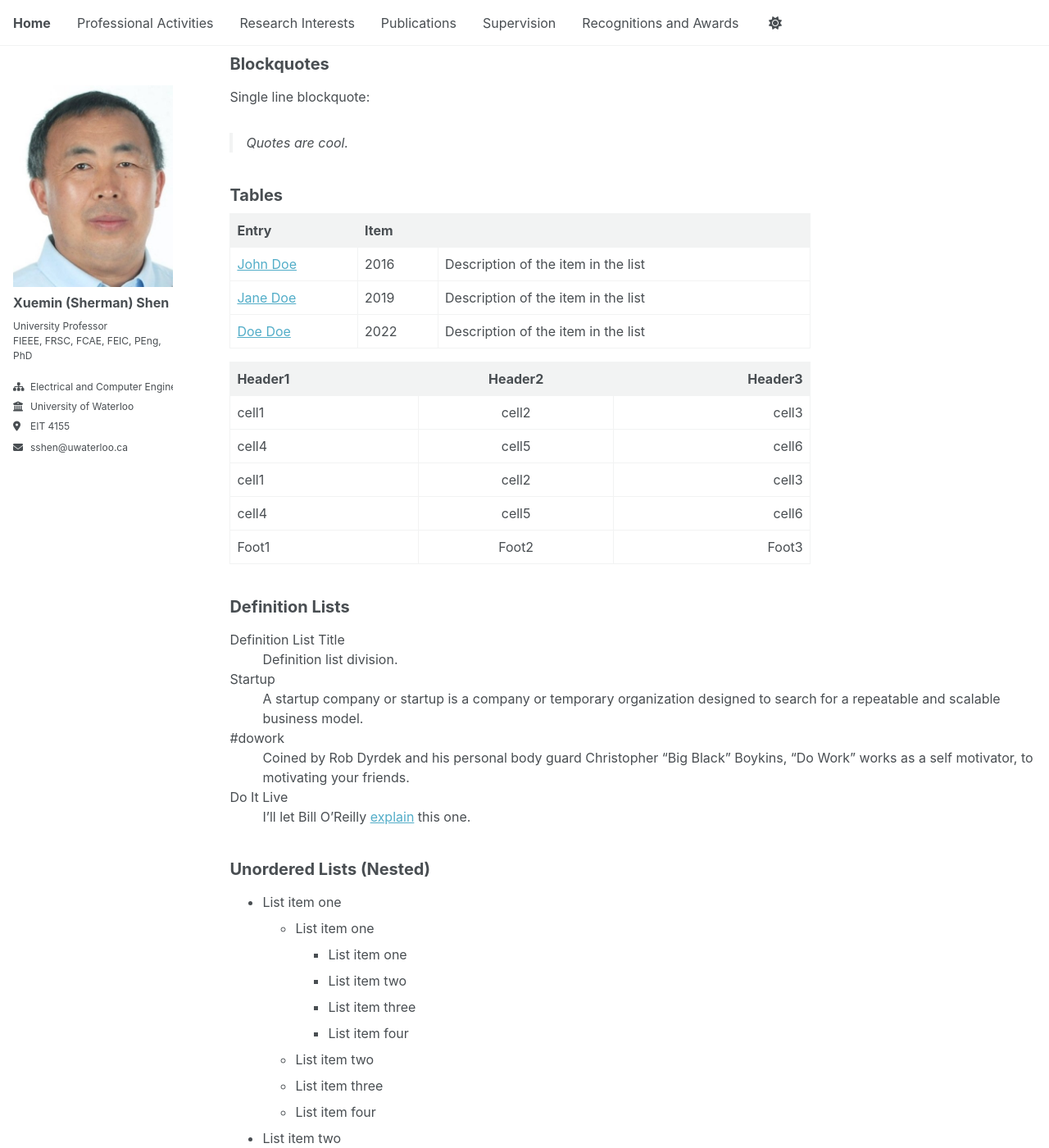
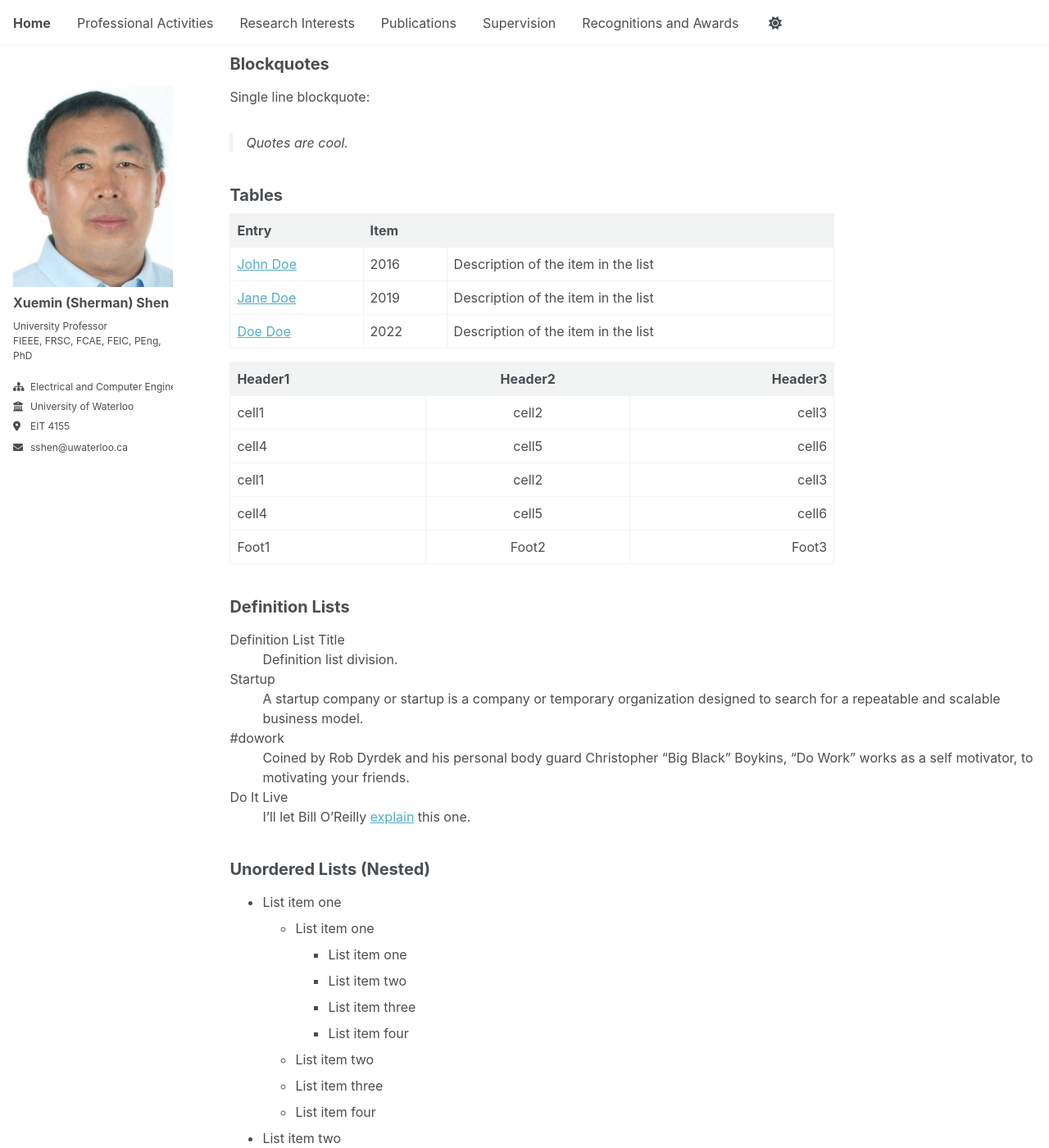
Before and after one commit to m64he/sshen, a Jekyll site: the page built from _pages/archive-layout-with-content.md, in a window 1280 px wide and 1400 px high, scrolled down 408 px. Shown: the whole window at 82% size. Built offline with Jekyll 4.4.1, drawn with Linux system fonts in a browser that asks for light colours; a script that is not in the unit is left out.

Commit message:
Update _tables.scss

```diff
--- a/_sass/layout/_tables.scss
+++ b/_sass/layout/_tables.scss
@@ -4,7 +4,7 @@
 
 table {
   margin-bottom: 1em;
-  width: 72%;
+  width: 75%;
   font-family: $global-font-family;
   font-size: $type-size-5;
   border-collapse: collapse;
```
